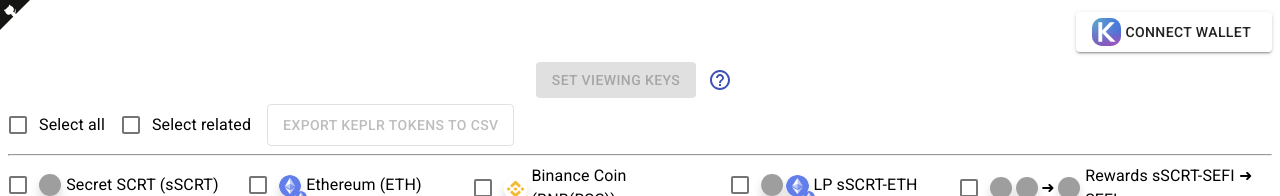
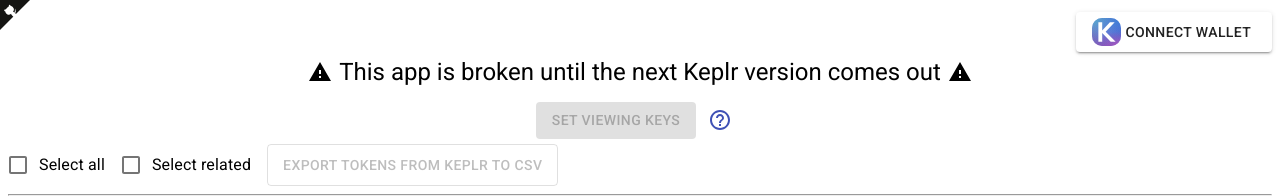
Before and after one commit to scrtlabs/ViewingKeysWizard, a React (Vite) app: page / in a window 1280 px wide. Shown: the top 196 px of the page. Built offline with nearby package versions, Linux system fonts and the light colour scheme; grey boxes are pictures that could not be loaded.

Commit message:
Warning at the top that the app is broken
Until the next Keplr verison

```diff
--- a/src/App.tsx
+++ b/src/App.tsx
@@ -19,6 +19,7 @@
 import FavoriteIcon from "@material-ui/icons/Favorite";
 import GitHubIcon from "@material-ui/icons/GitHub";
 import HelpOutlineIcon from "@material-ui/icons/HelpOutline";
+import ReportProblemIcon from "@material-ui/icons/ReportProblem";
 import CloseIcon from "@material-ui/icons/Close";
 import { createStyles, makeStyles, Theme } from "@material-ui/core/styles";
 
@@ -230,6 +231,13 @@
       >
         <KeplrPanel secretjs={secretjs} setSecretjs={setSecretjs} myAddress={myAddress} setMyAddress={setMyAddress} />
       </div>
+      <Typography align="center" component="div" variant="h5" gutterBottom>
+        <div style={{ display: "flex", justifyContent: "center", alignItems: "center", gap: "0.3em" }}>
+          <ReportProblemIcon />
+          <span>This app is broken until the next Keplr version comes out</span>
+          <ReportProblemIcon />
+        </div>
+      </Typography>
       <div
         style={{
           display: "flex",
@@ -240,7 +248,7 @@
         <Button
           variant="contained"
           color="primary"
-          disabled={selectedTokens.size === 0 || !secretjs || loading || isTooMuchGas}
+          disabled /* ={selectedTokens.size === 0 || !secretjs || loading || isTooMuchGas} */
           onClick={async () => {
             if (!secretjs) {
               console.error("Wat?");
@@ -286,7 +294,7 @@
               }
 
               await setKeplrViewingKeys(tokensToSet);
-            } catch (e) {
+            } catch (e: any) {
               console.error(`Error: ${e.message}`);
               alert(`Error: ${e.message}`);
             } finally {
@@ -415,7 +423,7 @@
             setLoadingCsv(false);
           }}
         >
-          {loadingCsv ? <CircularProgress size="1rem" /> : "Export Keplr tokens to CSV"}
+          {loadingCsv ? <CircularProgress size="1rem" /> : "Export tokens from Keplr to CSV"}
         </Button>
       </div>
       <hr />
```
